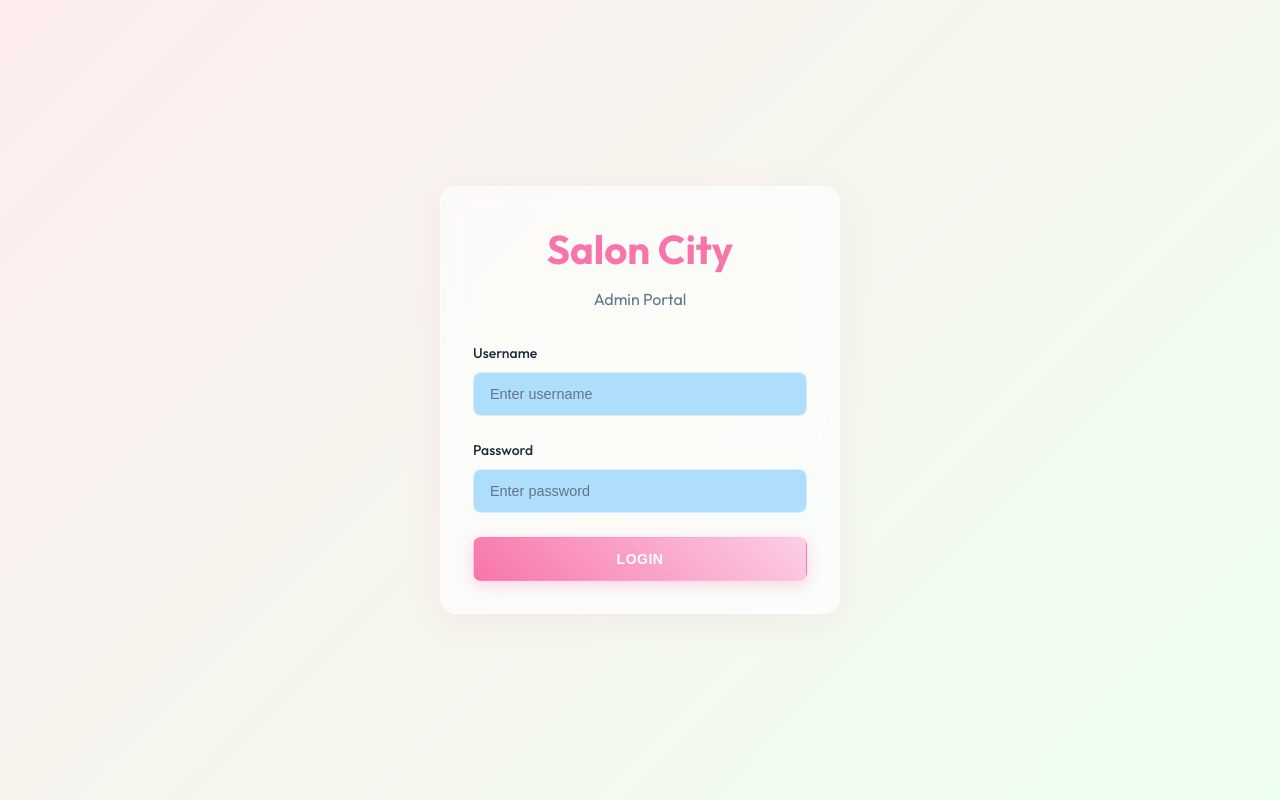
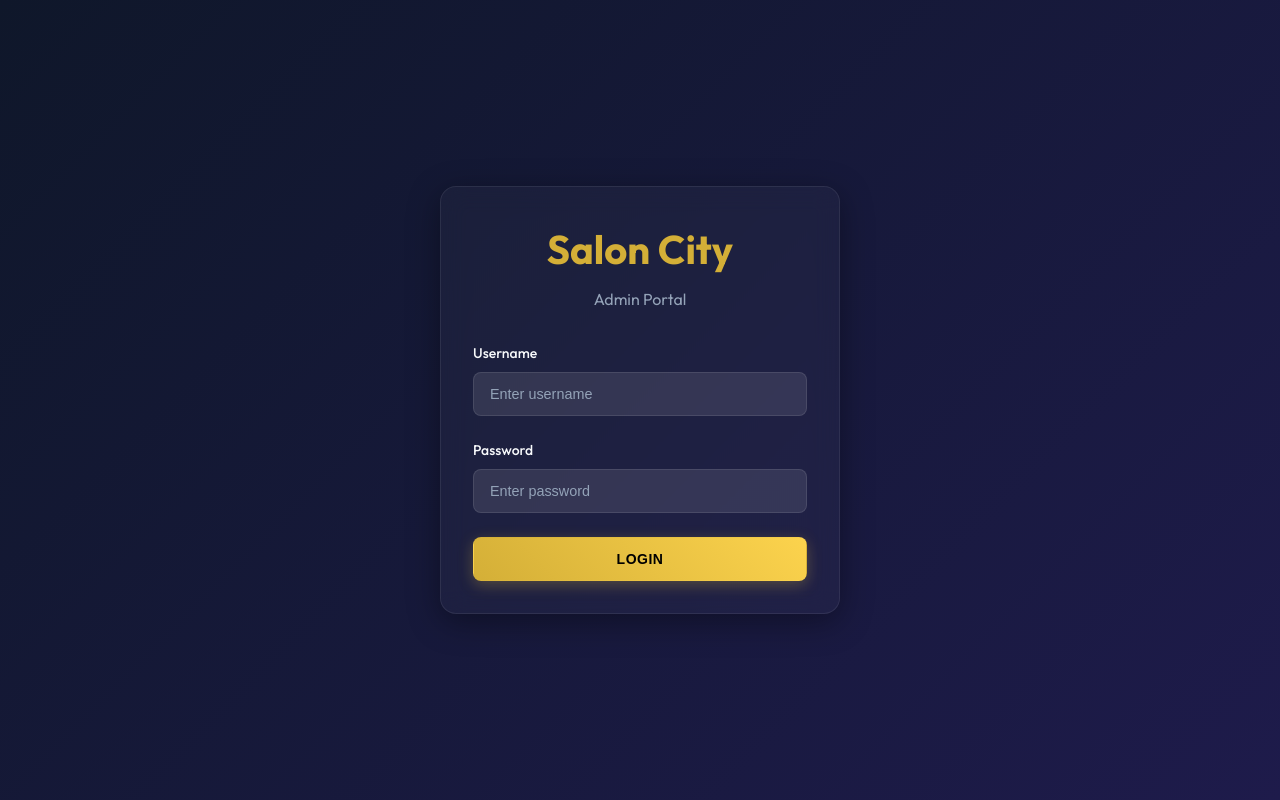
Before and after one commit to infinawaz/hair_salon, a React (Vite) app in the folder client/: page /login in a window 1280 px wide. Built offline with nearby package versions, Linux system fonts and the light colour scheme.

Commit message:
Revert "feat: overhaul theme with new color palette"
This reverts commit 34ad4288dc9045ddbc609a2d09e240909439a1f6.

```diff
--- a/client/src/App.jsx
+++ b/client/src/App.jsx
@@ -130,7 +130,7 @@ const DashboardLayout = ({ theme, toggleTheme }) => {
 };
 
 function App() {
-  const [theme, setTheme] = useState(localStorage.getItem('theme') || 'light');
+  const [theme, setTheme] = useState(localStorage.getItem('theme') || 'dark');
 
   useEffect(() => {
     document.documentElement.setAttribute('data-theme', theme);
--- a/client/src/index.css
+++ b/client/src/index.css
@@ -37,34 +37,32 @@
 }
 
 /* Light Theme (Luxurious White/Gold) */
-/* Light Theme (Pastel Pink/Green/Blue) */
 :root[data-theme="light"] {
-  --background: #FDEDED;
-  --background-gradient: linear-gradient(135deg, #FDEDED 0%, #EDFFF0 100%);
+  --background: #f8fafc;
+  --background-gradient: linear-gradient(135deg, #f8fafc 0%, #e2e8f0 100%);
   --foreground: #1e293b;
 
-  --primary: #F875AA;
-  /* Pink */
+  --primary: #d4af37;
+  /* Gold */
   --primary-foreground: #ffffff;
 
-  --secondary: #AEDEFC;
-  /* Light Blue */
+  --secondary: rgba(0, 0, 0, 0.05);
   --secondary-foreground: #1e293b;
 
   --muted: rgba(0, 0, 0, 0.03);
   --muted-foreground: #64748b;
 
-  --border: rgba(248, 117, 170, 0.2);
-  /* Subtle Pink Border */
-  --input: rgba(255, 255, 255, 0.5);
+  --border: rgba(212, 175, 55, 0.2);
+  /* Subtle Gold Border */
+  --input: rgba(0, 0, 0, 0.05);
 
-  --glass-bg: rgba(255, 255, 255, 0.6);
+  --glass-bg: rgba(255, 255, 255, 0.7);
   /* Frosted White */
-  --glass-border: rgba(255, 255, 255, 0.6);
-  --glass-shadow: 0 8px 32px 0 rgba(248, 117, 170, 0.1);
+  --glass-border: rgba(255, 255, 255, 0.5);
+  --glass-shadow: 0 8px 32px 0 rgba(31, 38, 135, 0.1);
 
-  --sidebar-bg: rgba(255, 255, 255, 0.7);
-  --card-hover-border: rgba(248, 117, 170, 0.5);
+  --sidebar-bg: rgba(255, 255, 255, 0.5);
+  --card-hover-border: rgba(212, 175, 55, 0.5);
   --option-bg: #ffffff;
 }
 
@@ -143,11 +141,11 @@ body {
 }
 
 .btn-primary {
-  background: linear-gradient(45deg, #F875AA, #fbcfe8);
-  color: #ffffff;
-  /* White text on pink */
+  background: linear-gradient(45deg, #d4af37, #fcd34d);
+  color: #000000;
+  /* Always black text on gold for contrast */
   font-weight: 700;
-  box-shadow: 0 4px 15px rgba(248, 117, 170, 0.3);
+  box-shadow: 0 4px 15px rgba(212, 175, 55, 0.3);
 }
 
 .btn-primary:hover {
@@ -234,7 +232,6 @@ body {
   margin-bottom: 0.5rem;
   background: linear-gradient(45deg, #d4af37, #b45309);
   /* Gold gradient text */
-  background-clip: text;
   -webkit-background-clip: text;
   -webkit-text-fill-color: transparent;
   letter-spacing: 1px;
--- a/client/src/pages/Billing.jsx
+++ b/client/src/pages/Billing.jsx
@@ -165,8 +165,8 @@ const Billing = () => {
             </div>
 
             {/* Bill Details */}
-            <div className="card" style={{ display: 'flex', flexDirection: 'column', height: '100%', border: '1px solid var(--border)' }}>
-                <div className="card-header" style={{ background: 'rgba(248, 117, 170, 0.05)' }}>
+            <div className="card" style={{ display: 'flex', flexDirection: 'column', height: '100%', border: '1px solid rgba(212, 175, 55, 0.2)' }}>
+                <div className="card-header" style={{ background: 'rgba(212, 175, 55, 0.05)' }}>
                     <h2 className="card-title" style={{ display: 'flex', alignItems: 'center', gap: '0.5rem' }}>
                         <Receipt size={20} /> Current Bill
                     </h2>
--- a/client/src/pages/Customers.jsx
+++ b/client/src/pages/Customers.jsx
@@ -160,12 +160,12 @@ const Customers = () => {
                                             width: '40px',
                                             height: '40px',
                                             borderRadius: '50%',
-                                            background: 'linear-gradient(135deg, var(--primary) 0%, #fbcfe8 100%)',
+                                            background: 'linear-gradient(135deg, #d4af37 0%, #b45309 100%)',
                                             display: 'flex',
                                             alignItems: 'center',
                                             justifyContent: 'center',
                                             color: '#fff',
-                                            boxShadow: '0 4px 10px rgba(248, 117, 170, 0.3)'
+                                            boxShadow: '0 4px 10px rgba(0,0,0,0.3)'
                                         }}>
                                             <User size={20} />
                                         </div>
--- a/client/src/pages/Dashboard.jsx
+++ b/client/src/pages/Dashboard.jsx
@@ -73,7 +73,7 @@ const Dashboard = () => {
                     width: '48px',
                     height: '48px',
                     borderRadius: '12px',
-                    background: 'rgba(248, 117, 170, 0.1)',
+                    background: 'rgba(212, 175, 55, 0.1)',
                     display: 'flex',
                     alignItems: 'center',
                     justifyContent: 'center',
@@ -85,7 +85,7 @@ const Dashboard = () => {
         </div>
     );
 
-    const COLORS = ['#F875AA', '#10b981', '#3b82f6', '#f59e0b', '#ef4444'];
+    const COLORS = ['#d4af37', '#10b981', '#3b82f6', '#f59e0b', '#ef4444'];
 
     const [selectedBill, setSelectedBill] = useState(null);
 
@@ -208,8 +208,8 @@ const Dashboard = () => {
                         justifyContent: 'center',
                         borderRadius: '0.5rem',
                         cursor: 'pointer',
-                        background: isSelected ? 'var(--primary)' : isToday ? 'rgba(248, 117, 170, 0.2)' : 'transparent',
-                        color: isSelected ? 'white' : 'var(--foreground)',
+                        background: isSelected ? 'var(--primary)' : isToday ? 'rgba(212, 175, 55, 0.2)' : 'transparent',
+                        color: isSelected ? 'black' : 'var(--foreground)',
                         fontWeight: isSelected || isToday ? 'bold' : 'normal',
                         border: isToday && !isSelected ? '1px solid var(--primary)' : 'none'
                     }}
@@ -253,12 +253,12 @@ const Dashboard = () => {
                 marginBottom: '2.5rem',
                 padding: '2rem',
                 borderRadius: 'var(--radius)',
-                background: 'linear-gradient(135deg, var(--primary) 0%, #fbcfe8 100%)',
+                background: 'linear-gradient(135deg, #d4af37 0%, #b45309 100%)',
                 color: 'white',
                 display: 'flex',
                 justifyContent: 'space-between',
                 alignItems: 'center',
-                boxShadow: '0 10px 30px rgba(248, 117, 170, 0.2)'
+                boxShadow: '0 10px 30px rgba(212, 175, 55, 0.2)'
             }}>
                 <div>
                     <h1 style={{ fontSize: '2.5rem', fontWeight: '800', marginBottom: '0.5rem' }}>Welcome back!</h1>
```
